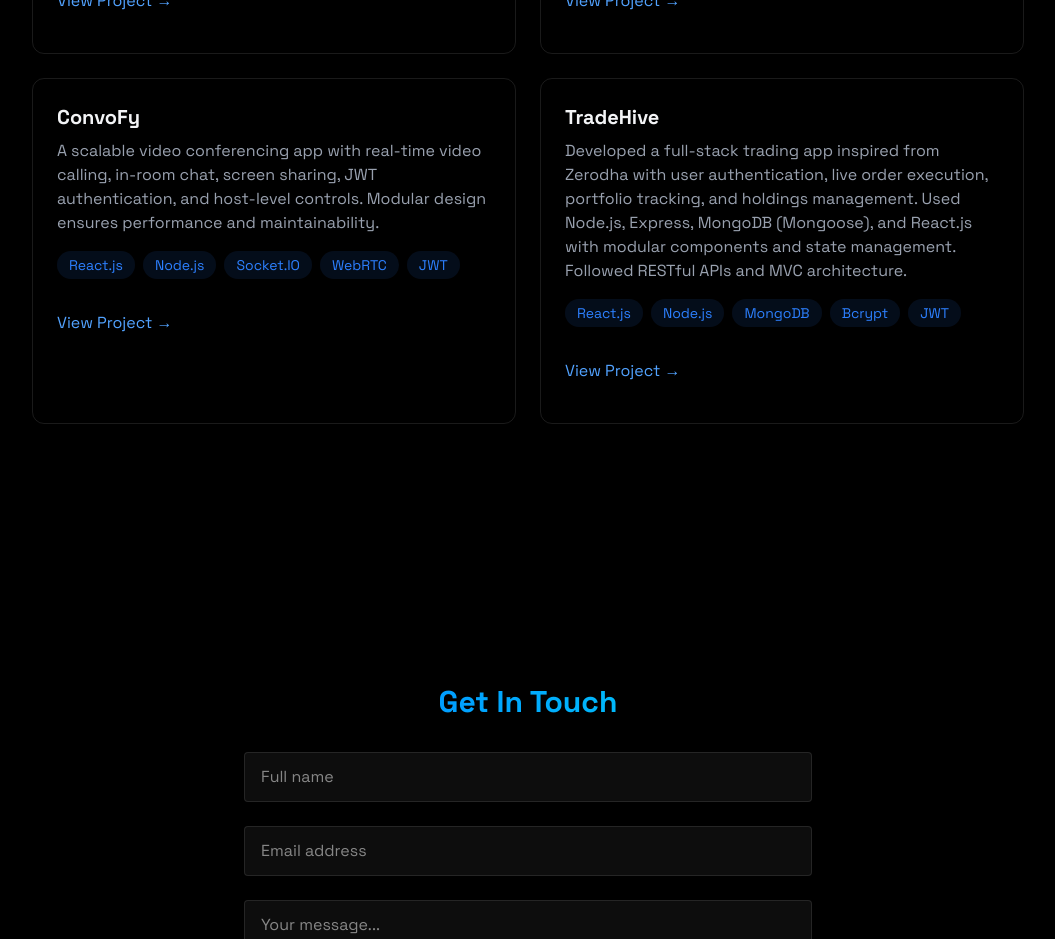
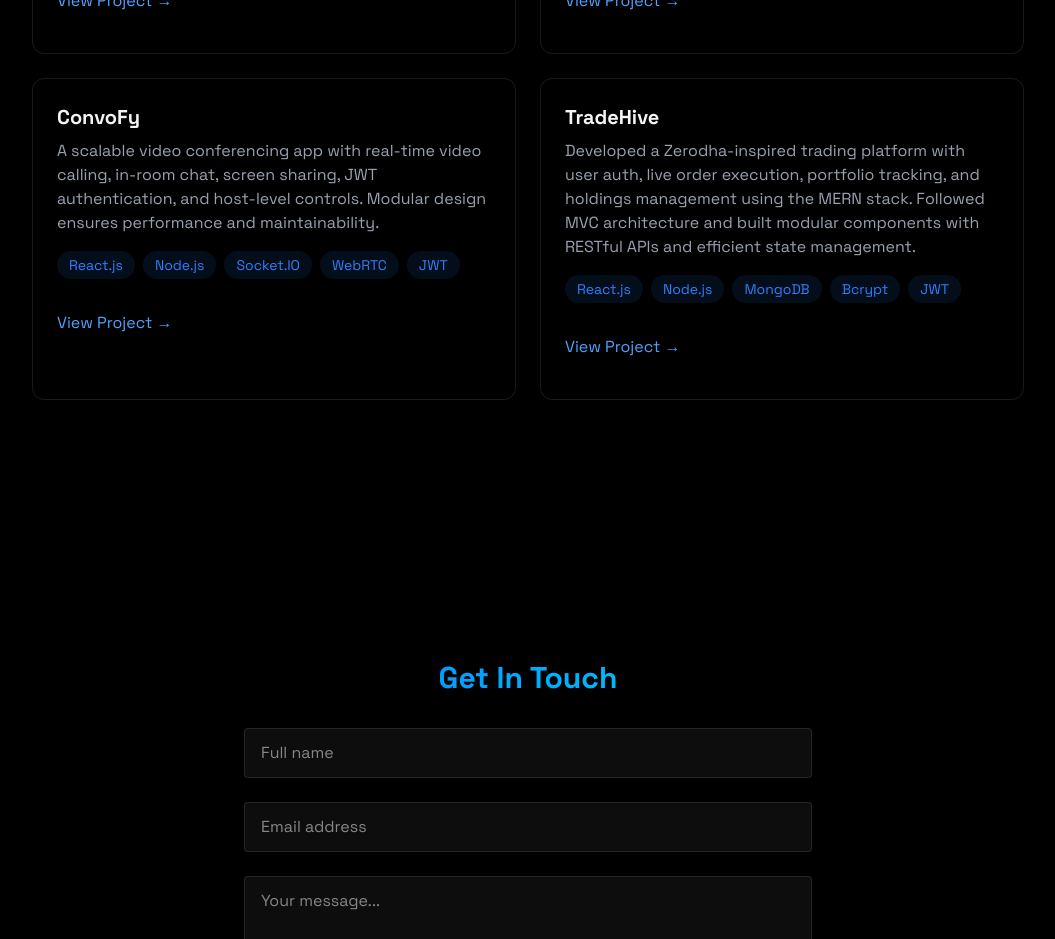
Before and after one commit to Priya-Mahato/Portfolio, a React (Vite) app: page / in a window 1280 px wide. Shown: the part 2300-3239 px from the top of the page, without its empty margins (112-1167 px from the left). Built offline with nearby package versions, Linux system fonts and the light colour scheme.

Commit message:
Changes done in projects.jsx

```diff
--- a/src/components/sections/Projects.jsx
+++ b/src/components/sections/Projects.jsx
@@ -106,11 +106,11 @@ export const Projects = () => {
             <div className="p-6 rounded-xl border border-white/10 hover:-translate-y-1 hover:border-blue-500/30 hover:shadow-[0_2px_8px_rgba(59,130,246,0.2)] transition">
               <h3 className="text-xl font-bold mb-2">TradeHive</h3>
               <p className="text-gray-400 mb-4">
-                Developed a full-stack trading app inspired from Zerodha with
-                user authentication, live order execution, portfolio tracking,
-                and holdings management. Used Node.js, Express, MongoDB
-                (Mongoose), and React.js with modular components and state
-                management. Followed RESTful APIs and MVC architecture.
+                Developed a Zerodha-inspired trading platform with user auth,
+                live order execution, portfolio tracking, and holdings
+                management using the MERN stack. Followed MVC architecture and
+                built modular components with RESTful APIs and efficient state
+                management.
               </p>
               <div className="flex flex-wrap gap-2 mb-4">
                 {["React.js", "Node.js", "MongoDB", "Bcrypt", "JWT"].map(
```
